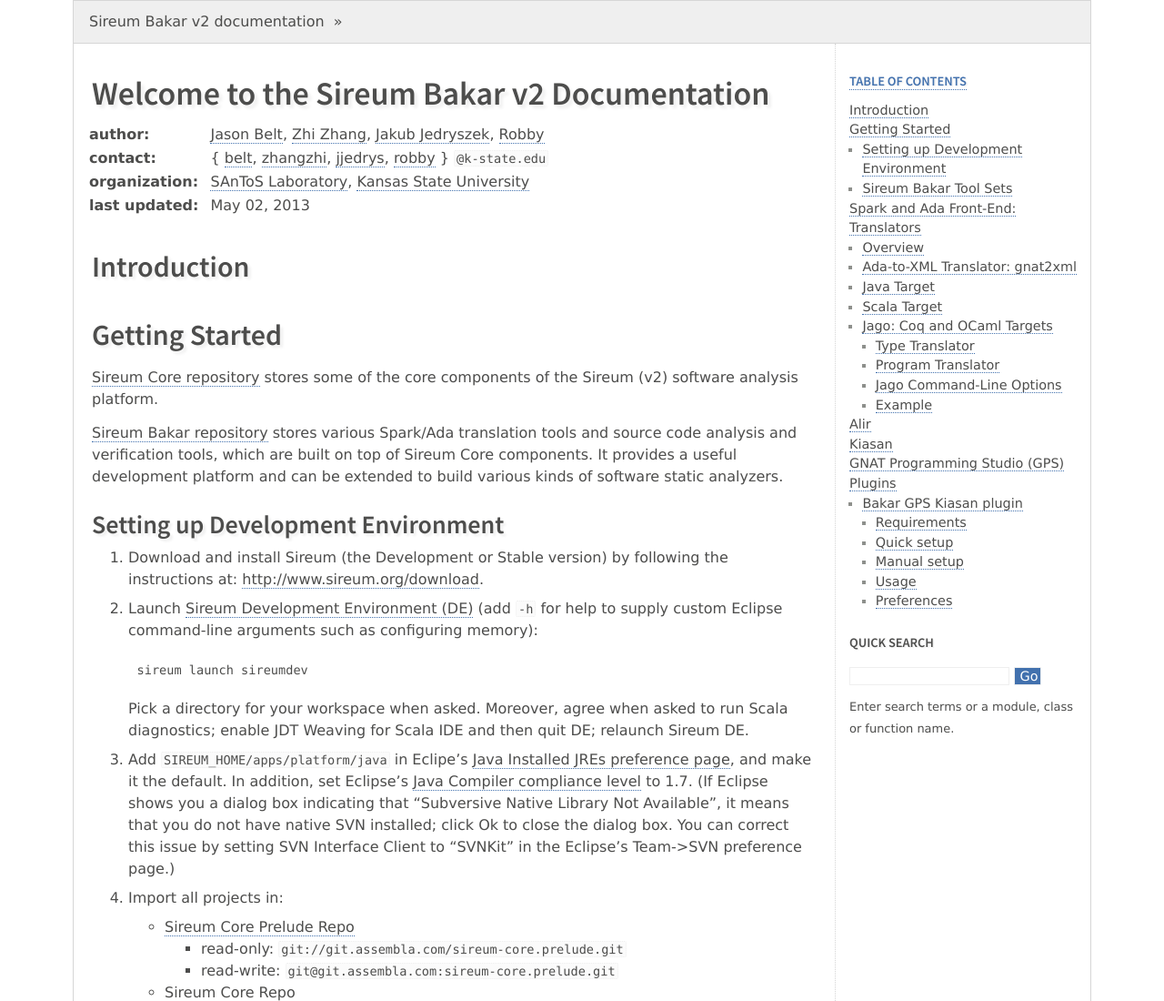
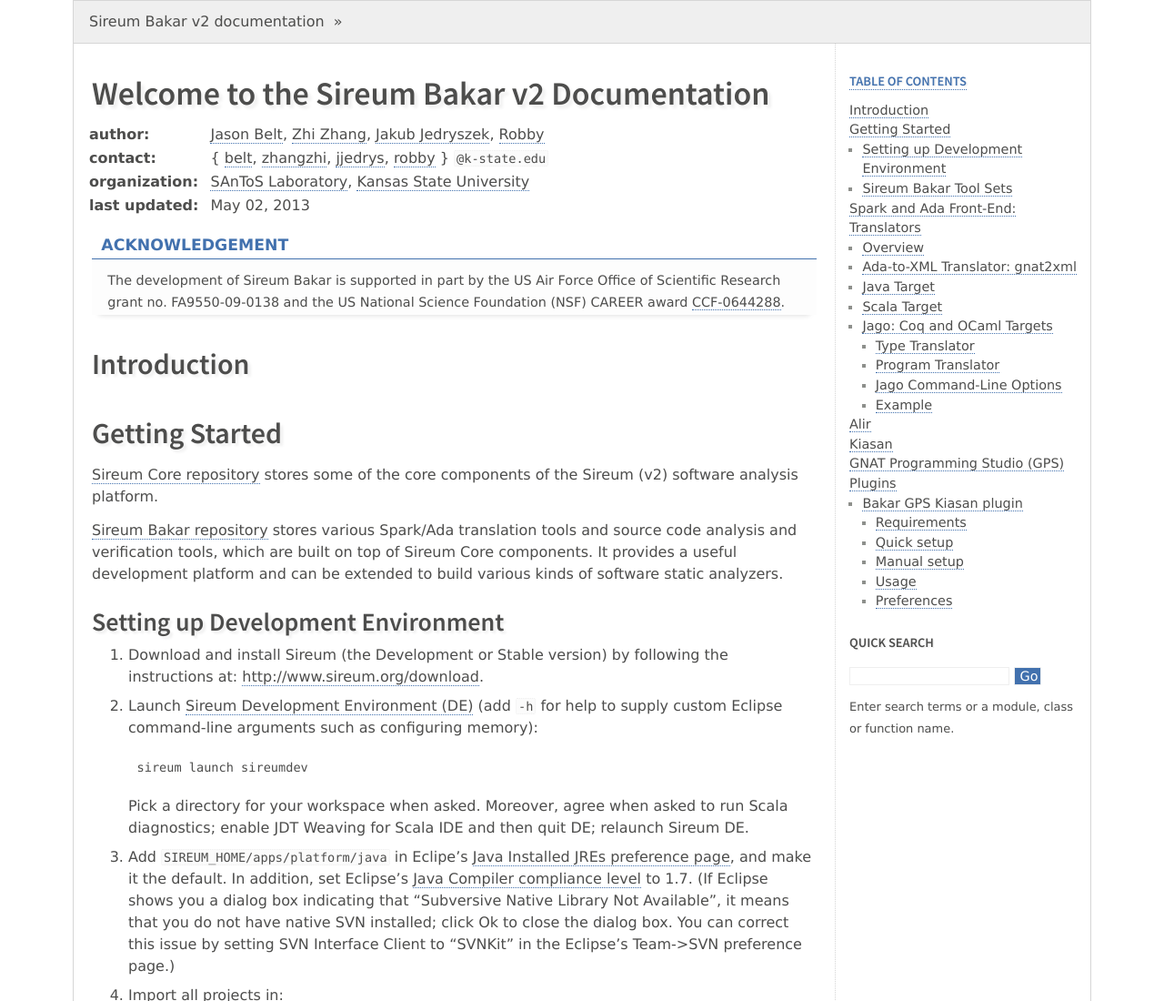
Before and after one commit to sireum/archived-v2-bakar-web, a plain HTML site: page doc/bakar/index.html in a window 1280 px wide. Shown: the top 1100 px of the page at 91% size. Drawn offline with nearby package versions, Linux system fonts and the light colour scheme; some packages are replaced by stand-ins of ours.

Commit message:
Added Acknowledgement.

```diff
--- a/doc/bakar/index.html
+++ b/doc/bakar/index.html
@@ -117,6 +117,14 @@
 </tr>
 </tbody>
 </table>
+<div class="admonition-acknowledgement admonition">
+<p class="first admonition-title">Acknowledgement</p>
+<p class="last">The development of Sireum Bakar is supported
+in part by
+the US Air Force Office of Scientific Research grant no. FA9550-09-0138
+and the US National Science Foundation (NSF)
+CAREER award <a class="reference external" href="http://www.nsf.gov/awardsearch/showAward?AWD_ID=0644288">CCF-0644288</a>.</p>
+</div>
 <div class="toctree-wrapper compound">
 <span id="document-intro/intro"></span><div class="section" id="introduction">
 <h2>Introduction<a class="headerlink" href="#introduction" title="Permalink to this headline">¶</a></h2>
```
